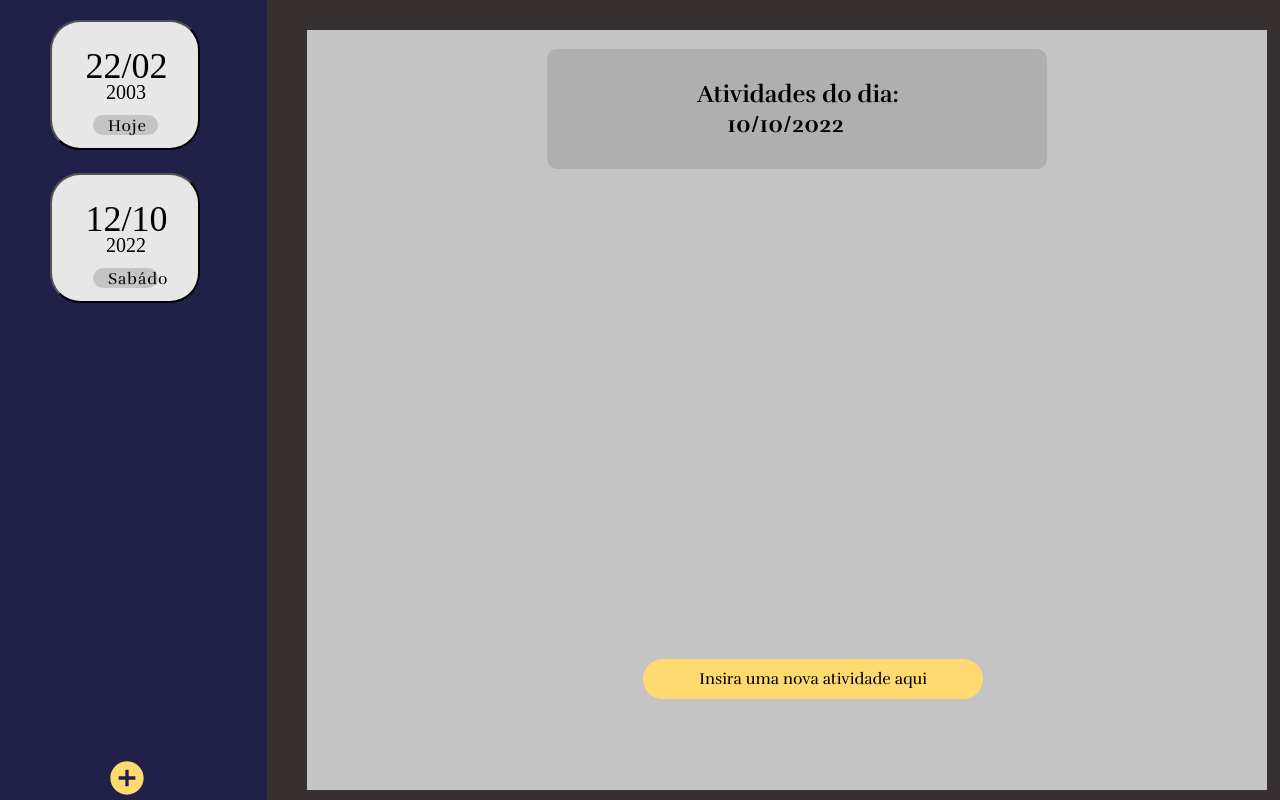
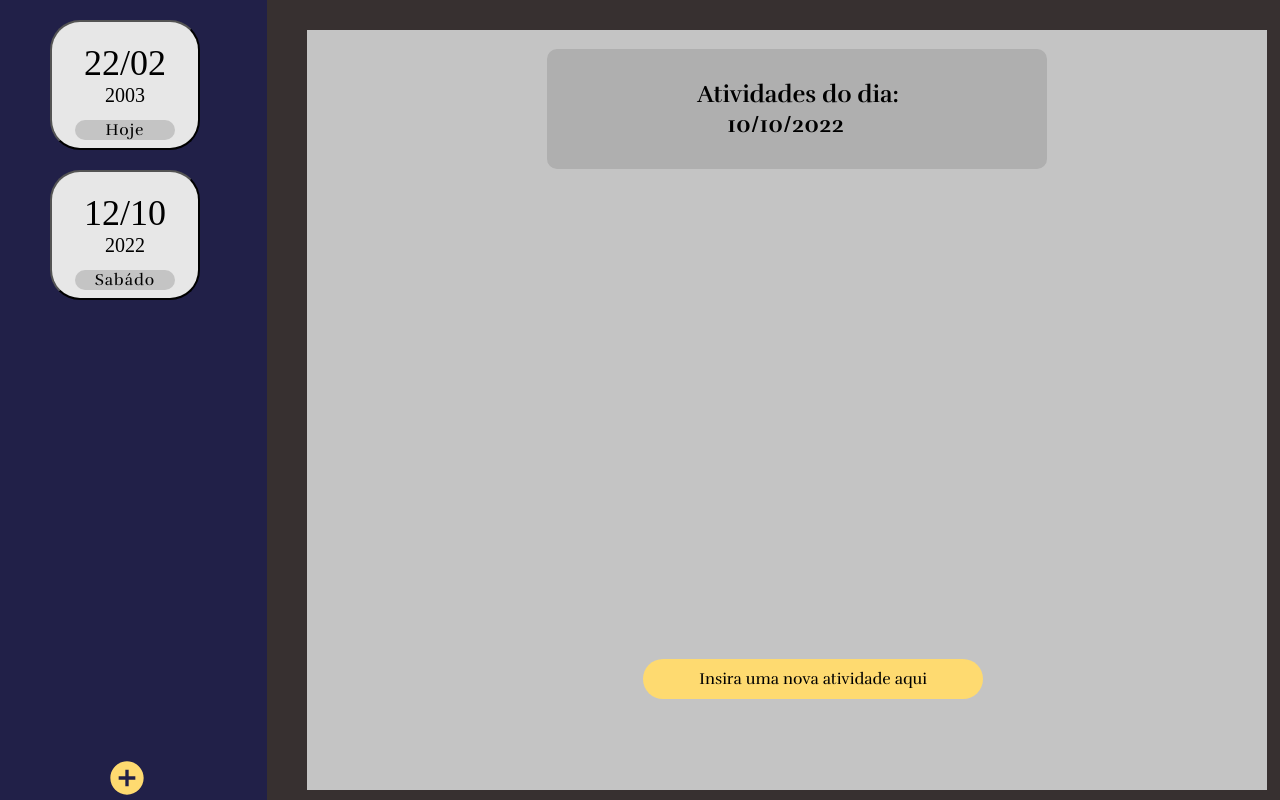
Before and after one commit to FThierryDev/loopis_agenda_TEAMPinguim, a website: page html/agenda.html in a window 1280 px wide. Drawn offline with Linux system fonts and the light colour scheme.

Commit message:
fix: Corrigindo problemas visuais na página da agenda

```diff
--- a/css/agenda.css
+++ b/css/agenda.css
@@ -138,7 +138,7 @@ h2#tarefa > img {
     top: 16px;
 }
 
-#lateral {
+section#lateral {
     position: absolute;
     width: 267px;
     height: 100%;
@@ -159,7 +159,6 @@ h2#tarefa > img {
 }
 
 .eventos {
-    position: relative;
     margin-left: 50px;
     margin-top: 20px;
     background: var(--white);
@@ -167,55 +166,41 @@ h2#tarefa > img {
     height: 130px;
     width: 150px;
     border-radius: 30px;
+    display: flex;
+    align-items: center;
+    justify-content: center;
+    flex-direction: column;
 }
 
 #diaMes {
-    position: absolute;
-    left: 23%;
-    right: 17.24%;
-    top: 05%;
-    bottom: 34.34%;
     font-family: 'Saira';
     font-style: normal;
     font-weight: 400;
     font-size: 36px;
-    line-height: 57px;
+    color: var(--black);
+    margin-top: 12px;
+}
+
+#ano{
+    font-family: 'Saira';
+    font-style: normal;
+    font-weight: 400;
+    font-size: 20px;
     display: flex;
     align-items: center;
     text-align: center;
     color: var(--black);
-}
-
-#ano{
-    position: absolute;
-    left: 37%;
-    right: 26.44%;
-    top: 47%;
-    bottom: 34.34%;
-    font-family: 'Saira';
-    font-style: normal;
-    font-weight: 400;
-    font-size: 20px;
-    line-height: 31px;
-    display: flex;
-    align-items: center;
-    text-align: center;
-    color: var(--black);
+    margin-bottom: 10pt;
 }
 
 #diaHoje {
-    position: relative;
-    margin-top: 55%;
-    margin-left: 28%;
     background: var(--light-gray);
     border-radius: 75px;
     height: 20px;
-    width: 65px;
+    width: 100px;
 }
 
 #hoje {
-    position: absolute;
-    left: 15px;
     font-family: 'Rufina';
     font-style: normal;
     font-weight: 400;
@@ -223,7 +208,6 @@ h2#tarefa > img {
     line-height: 22px;
     display: flex;
     align-items: center;
-    text-align: center;
     color: var(--black);
 }
 
@@ -351,6 +335,7 @@ h2#alterItemTitle {
     border-radius: 40px;
     background-color: var(--green);
     margin-top: 20pt;
+    text-align: center;
 }
 
 .cancelButton {
@@ -362,6 +347,7 @@ h2#alterItemTitle {
     border-radius: 40px;
     background-color: var(--gray);
     margin-top: 20pt;
+    text-align: center;
 }
 
 div.options {
```
